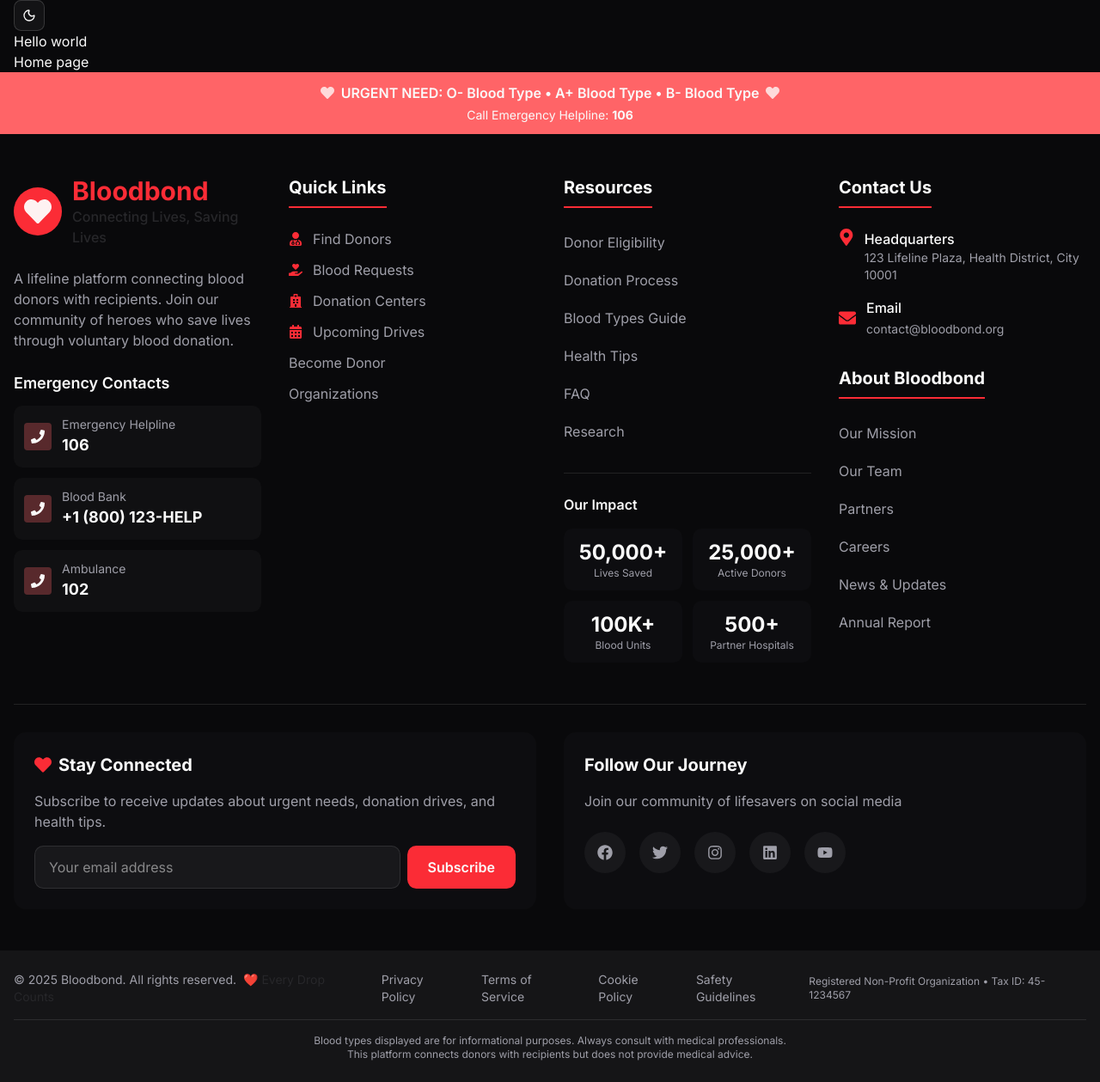
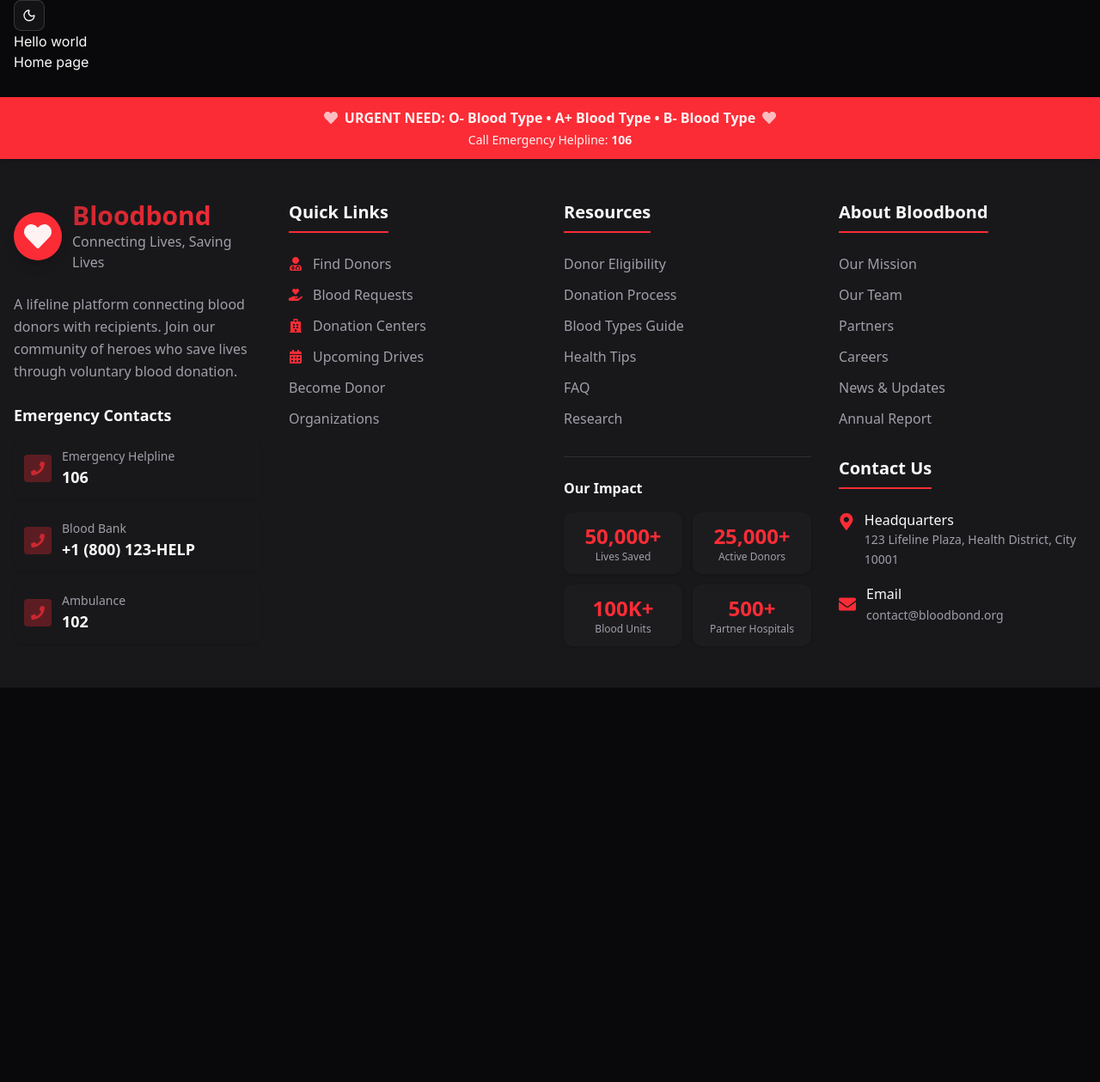
Before and after one commit to rashedulraha/BloodBond-Client, a React (Vite) app: page / in a window 1280 px wide. Shown: the whole page at 86% size. After the commit the page ends 800 px from the top, so only its background shows below. Built offline with nearby package versions, Linux system fonts and the light colour scheme.

Commit message:
update main footer content

```diff
--- a/src/Page/Shared/Footer/Footer.tsx
+++ b/src/Page/Shared/Footer/Footer.tsx
@@ -1,4 +1,4 @@
-import React from "react";
+import React, { useState } from "react";
 import {
   FaHeart,
   FaHandHoldingHeart,
@@ -15,6 +15,7 @@ import {
   FaYoutube,
 } from "react-icons/fa";
 
+// --- Interfaces ---
 interface FooterLink {
   name: string;
   href: string;
@@ -25,9 +26,7 @@ interface FooterProps {
   className?: string;
 }
 
-const Footer: React.FC<FooterProps> = ({ className = "" }) => {
-  const currentYear = new Date().getFullYear();
-
+// --- Static Data (moved outside component for performance) ---
 const quickLinks: FooterLink[] = [
   {
     name: "Find Donors",
@@ -82,31 +81,31 @@ const Footer: React.FC<FooterProps> = ({ className = "" }) => {
     icon: <FaFacebook />,
     href: "#",
     label: "Facebook",
-      color: "hover:text-primary",
+    color: "hover:text-blue-600",
   },
   {
     icon: <FaTwitter />,
     href: "#",
     label: "Twitter",
-      color: "hover:text-primary",
+    color: "hover:text-sky-500",
   },
   {
     icon: <FaInstagram />,
     href: "#",
     label: "Instagram",
-      color: "hover:text-accent",
+    color: "hover:text-pink-600",
   },
   {
     icon: <FaLinkedin />,
     href: "#",
     label: "LinkedIn",
-      color: "hover:text-primary",
+    color: "hover:text-blue-700",
   },
   {
     icon: <FaYoutube />,
     href: "#",
     label: "YouTube",
-      color: "hover:text-destructive",
+    color: "hover:text-red-600",
   },
 ];
 
@@ -117,83 +116,30 @@ const Footer: React.FC<FooterProps> = ({ className = "" }) => {
   { label: "Partner Hospitals", value: "500+" },
 ];
 
-  return (
-    <footer className={`bg-background text-foreground ${className}`}>
-      {/* Emergency Banner */}
-      <div className="bg-destructive py-3 text-center">
-        <div className="container mx-auto px-4">
-          <p className="font-semibold flex items-center justify-center gap-2">
-            <FaHeart className="animate-pulse text-primary-foreground" />
-            <span>
-              URGENT NEED: O- Blood Type • A+ Blood Type • B- Blood Type
-            </span>
-            <FaHeart className="animate-pulse text-primary-foreground" />
-          </p>
-          <p className="text-sm mt-1">
-            Call Emergency Helpline: <strong>106</strong>
-          </p>
-        </div>
-      </div>
+const legalLinks = [
+  { href: "/privacy", label: "Privacy Policy" },
+  { href: "/terms", label: "Terms of Service" },
+  { href: "/cookies", label: "Cookie Policy" },
+  { href: "/safety", label: "Safety Guidelines" },
+];
 
-      {/* Main Footer Content */}
-      <div className="container mx-auto px-4 py-12">
-        <div className="grid grid-cols-1 md:grid-cols-2 lg:grid-cols-4 gap-8">
-          {/* Brand Section */}
-          <div className="space-y-6">
-            <div className="flex items-center gap-3">
-              <div className="bg-primary p-3 rounded-full">
-                <FaHeart className="w-8 h-8 text-primary-foreground" />
-              </div>
+// --- Sub-components ---
+
+// Reusable component for link sections
+const FooterLinks: React.FC<{ title: string; links: FooterLink[] }> = ({
+  title,
+  links,
+}) => (
   <div>
-                <h2 className="text-3xl font-bold text-primary">Bloodbond</h2>
-                <p className="text-accent font-medium">
-                  Connecting Lives, Saving Lives
-                </p>
-              </div>
-            </div>
-
-            <p className="text-muted-foreground">
-              A lifeline platform connecting blood donors with recipients. Join
-              our community of heroes who save lives through voluntary blood
-              donation.
-            </p>
-
-            {/* Emergency Contacts */}
-            <div className="space-y-3">
-              <h3 className="text-lg font-semibold text-foreground">
-                Emergency Contacts
-              </h3>
-              {emergencyContacts.map((contact, idx) => (
-                <div
-                  key={idx}
-                  className="flex items-center gap-3 p-3 bg-card/50 rounded-lg">
-                  <div className="bg-destructive/30 p-2 rounded">
-                    <FaPhone className="w-4 h-4 text-destructive-foreground" />
-                  </div>
-                  <div>
-                    <p className="text-sm text-muted-foreground">
-                      {contact.label}
-                    </p>
-                    <p className="font-bold text-lg text-foreground">
-                      {contact.number}
-                    </p>
-                  </div>
-                </div>
-              ))}
-            </div>
-          </div>
-
-          {/* Quick Links */}
-          <div>
-            <h3 className="text-xl font-bold mb-6 pb-2 border-b-2 border-primary inline-block">
-              Quick Links
+    <h3 className="text-xl font-bold mb-6 pb-2 border-b-2 border-primary inline-block font-sans">
+      {title}
     </h3>
     <ul className="space-y-3">
-              {quickLinks.map((link) => (
+      {links.map((link) => (
         <li key={link.name}>
           <a
             href={link.href}
-                    className="flex items-center gap-3 text-muted-foreground hover:text-foreground hover:translate-x-2 transition-all duration-300 group">
+            className="flex items-center gap-3 text-muted-foreground hover:text-foreground hover:translate-x-2 transition-all duration-300 group font-sans">
             {link.icon && (
               <span className="text-primary group-hover:scale-110 transition-transform">
                 {link.icon}
@@ -205,36 +151,146 @@ const Footer: React.FC<FooterProps> = ({ className = "" }) => {
       ))}
     </ul>
   </div>
+);
 
-          {/* Resources */}
+// Brand and Emergency Contacts Section
+const FooterBrand: React.FC = () => (
+  <div className="space-y-6">
+    <div className="flex items-center gap-3">
+      <div className="bg-primary p-3 rounded-full shadow-lg">
+        <FaHeart className="w-8 h-8 text-primary-foreground" />
+      </div>
       <div>
-            <h3 className="text-xl font-bold mb-6 pb-2 border-b-2 border-primary inline-block">
-              Resources
+        <h2 className="text-3xl font-bold bg-gradient-to-r from-primary/80 to-primary bg-clip-text text-transparent font-sans">
+          Bloodbond
+        </h2>
+        <p className="text-muted-foreground font-medium font-sans">
+          Connecting Lives, Saving Lives
+        </p>
+      </div>
+    </div>
+    <p className="text-muted-foreground font-sans leading-relaxed">
+      A lifeline platform connecting blood donors with recipients. Join our
+      community of heroes who save lives through voluntary blood donation.
+    </p>
+    <div className="space-y-3">
+      <h3 className="text-lg font-semibold text-foreground font-sans">
+        Emergency Contacts
       </h3>
-            <ul className="space-y-3">
-              {resources.map((link) => (
-                <li key={link.name}>
-                  <a
-                    href={link.href}
-                    className="text-muted-foreground hover:text-foreground hover:translate-x-2 transition-all duration-300 block py-1">
-                    {link.name}
-                  </a>
-                </li>
+      {emergencyContacts.map((contact, idx) => (
+        <div
+          key={idx}
+          className="flex items-center gap-3 p-3 bg-card/50 rounded-lg shadow-sm">
+          <div className="bg-primary/30 p-2 rounded">
+            <FaPhone className="w-4 h-4 text-primary/70" />
+          </div>
+          <div>
+            <p className="text-sm text-muted-foreground font-sans">
+              {contact.label}
+            </p>
+            <p className="font-bold text-lg text-foreground font-sans">
+              {contact.number}
+            </p>
+          </div>
+        </div>
       ))}
-            </ul>
+    </div>
+  </div>
+);
 
-            {/* Stats */}
+// Newsletter Section
+const NewsletterSection: React.FC = () => {
+  const [email, setEmail] = useState("");
+  const [isSubscribed, setIsSubscribed] = useState(false);
+
+  const handleSubmit = (e: React.FormEvent) => {
+    e.preventDefault();
+    if (!email) return;
+    // In a real app, you would send this to your backend
+    console.log("Subscribed email:", email);
+    setIsSubscribed(true);
+    setTimeout(() => setIsSubscribed(false), 3000);
+    setEmail("");
+  };
+
+  return (
+    <div className="bg-card/50 p-6 rounded-xl shadow-sm">
+      <h3 className="text-xl font-bold mb-4 flex items-center gap-2 text-foreground font-sans">
+        <FaHeart className="text-primary" />
+        Stay Connected
+      </h3>
+      <p className="text-muted-foreground mb-4 font-sans leading-relaxed">
+        Subscribe to receive updates about urgent needs, donation drives, and
+        health tips.
+      </p>
+      {isSubscribed ? (
+        <div className="bg-primary/10 text-primary p-3 rounded-lg text-center font-sans">
+          Thank you for subscribing!
+        </div>
+      ) : (
+        <form onSubmit={handleSubmit} className="flex gap-2">
+          <input
+            type="email"
+            value={email}
+            onChange={(e) => setEmail(e.target.value)}
+            placeholder="Your email address"
+            required
+            className="flex-1 px-4 py-3 bg-background border border-input rounded-lg focus:outline-none focus:ring-2 focus:ring-ring focus:border-transparent text-foreground font-sans"
+          />
+          <button
+            type="submit"
+            className="bg-primary text-primary-foreground hover:bg-primary/90 px-6 py-3 rounded-lg font-semibold transition-all duration-300 transform hover:scale-105 font-sans shadow-sm">
+            Subscribe
+          </button>
+        </form>
+      )}
+    </div>
+  );
+};
+
+// Main Footer Component
+const Footer: React.FC<FooterProps> = ({ className = "" }) => {
+  const currentYear = new Date().getFullYear();
+
+  return (
+    <footer className={`bg-card text-card-foreground ${className} font-sans`}>
+      {/* Emergency Banner */}
+      <div className="bg-primary text-primary-foreground py-3 text-center shadow-md">
+        <div className="container mx-auto px-4">
+          <p className="font-semibold flex items-center justify-center gap-2 font-sans">
+            <FaHeart className="animate-pulse" />
+            <span>
+              URGENT NEED: O- Blood Type • A+ Blood Type • B- Blood Type
+            </span>
+            <FaHeart className="animate-pulse" />
+          </p>
+          <p className="text-sm mt-1 font-sans">
+            Call Emergency Helpline: <strong>106</strong>
+          </p>
+        </div>
+      </div>
+
+      {/* Main Footer Content */}
+      <div className="container mx-auto px-4 py-12">
+        <div className="grid grid-cols-1 md:grid-cols-2 lg:grid-cols-4 gap-8">
+          <FooterBrand />
+          <FooterLinks title="Quick Links" links={quickLinks} />
+          <div>
+            <FooterLinks title="Resources" links={resources} />
+            {/* Stats Section */}
             <div className="mt-8 pt-6 border-t border-border">
-              <h4 className="font-semibold mb-4 text-foreground">Our Impact</h4>
+              <h4 className="font-semibold mb-4 text-foreground font-sans">
+                Our Impact
+              </h4>
               <div className="grid grid-cols-2 gap-3">
                 {stats.map((stat) => (
                   <div
                     key={stat.label}
-                    className="text-center p-3 bg-card/30 rounded-lg">
-                    <p className="text-2xl font-bold text-accent-foreground">
+                    className="text-center p-3 bg-secondary/30 rounded-lg shadow-sm">
+                    <p className="text-2xl font-bold text-primary font-sans">
                       {stat.value}
                     </p>
-                    <p className="text-xs text-muted-foreground">
+                    <p className="text-xs text-muted-foreground font-sans">
                       {stat.label}
                     </p>
                   </div>
@@ -242,19 +298,21 @@ const Footer: React.FC<FooterProps> = ({ className = "" }) => {
               </div>
             </div>
           </div>
-
-          {/* Contact & About */}
           <div className="space-y-8">
+            <FooterLinks title="About Bloodbond" links={aboutUs} />
+            {/* Contact Us Section */}
             <div>
-              <h3 className="text-xl font-bold mb-6 pb-2 border-b-2 border-primary inline-block">
+              <h3 className="text-xl font-bold mb-6 pb-2 border-b-2 border-primary inline-block font-sans">
                 Contact Us
               </h3>
               <div className="space-y-4">
                 <div className="flex items-start gap-3">
-                  <FaMapMarkerAlt className="w-5 h-5 text-primary" />
+                  <FaMapMarkerAlt className="w-5 h-5 text-primary mt-1" />
                   <div>
-                    <p className="font-medium">Headquarters</p>
-                    <p className="text-muted-foreground text-sm">
+                    <p className="font-medium text-foreground font-sans">
+                      Headquarters
+                    </p>
+                    <p className="text-muted-foreground text-sm font-sans leading-relaxed">
                       123 Lifeline Plaza, Health District, City 10001
                     </p>
                   </div>
@@ -262,128 +320,18 @@ const Footer: React.FC<FooterProps> = ({ className = "" }) => {
                 <div className="flex items-center gap-3">
                   <FaEnvelope className="w-5 h-5 text-primary" />
                   <div>
-                    <p className="font-medium">Email</p>
+                    <p className="font-medium text-foreground font-sans">
+                      Email
+                    </p>
                     <a
                       href="mailto:contact@bloodbond.org"
-                      className="text-muted-foreground hover:text-foreground text-sm">
+                      className="text-muted-foreground hover:text-foreground text-sm font-sans">
                       contact@bloodbond.org
                     </a>
                   </div>
                 </div>
               </div>
             </div>
-
-            <div>
-              <h3 className="text-xl font-bold mb-6 pb-2 border-b-2 border-primary inline-block">
-                About Bloodbond
-              </h3>
-              <ul className="space-y-3">
-                {aboutUs.map((link) => (
-                  <li key={link.name}>
-                    <a
-                      href={link.href}
-                      className="text-muted-foreground hover:text-foreground transition-colors duration-300 block py-1">
-                      {link.name}
-                    </a>
-                  </li>
-                ))}
-              </ul>
-            </div>
-          </div>
-        </div>
-
-        {/* Newsletter & Social */}
-        <div className="mt-12 pt-8 border-t border-border grid grid-cols-1 lg:grid-cols-2 gap-8">
-          {/* Newsletter */}
-          <div className="bg-card/30 p-6 rounded-xl">
-            <h3 className="text-xl font-bold mb-4 flex items-center gap-2">
-              <FaHeart className="text-primary" />
-              Stay Connected
-            </h3>
-            <p className="text-muted-foreground mb-4">
-              Subscribe to receive updates about urgent needs, donation drives,
-              and health tips.
-            </p>
-            <div className="flex gap-2">
-              <input
-                type="email"
-                placeholder="Your email address"
-                className="flex-1 px-4 py-3 bg-card border border-border rounded-lg focus:outline-none focus:ring-2 focus:ring-primary focus:border-transparent text-foreground"
-              />
-              <button className="bg-primary hover:bg-primary-foreground px-6 py-3 rounded-lg font-semibold transition-all duration-300 transform hover:scale-105">
-                Subscribe
-              </button>
-            </div>
-          </div>
-
-          {/* Social Media */}
-          <div className="bg-card/30 p-6 rounded-xl">
-            <h3 className="text-xl font-bold mb-4">Follow Our Journey</h3>
-            <p className="text-muted-foreground mb-6">
-              Join our community of lifesavers on social media
-            </p>
-            <div className="flex gap-4">
-              {socialLinks.map((social) => (
-                <a
-                  key={social.label}
-                  href={social.href}
-                  target="_blank"
-                  rel="noopener noreferrer"
-                  aria-label={social.label}
-                  className={`bg-card text-muted-foreground ${social.color} w-12 h-12 rounded-full flex items-center justify-center text-lg transition-all duration-300 transform hover:scale-110 hover:bg-card`}>
-                  {social.icon}
-                </a>
-              ))}
-            </div>
-          </div>
-        </div>
-      </div>
-
-      {/* Bottom Bar */}
-      <div className="bg-card/80 py-6">
-        <div className="container mx-auto px-4">
-          <div className="flex flex-col md:flex-row justify-between items-center gap-4">
-            <div className="text-sm text-muted-foreground">
-              © {currentYear} Bloodbond. All rights reserved.
-              <span className="text-accent ml-2">❤️ Every Drop Counts</span>
-            </div>
-
-            <div className="flex items-center gap-6 text-sm">
-              <a
-                href="/privacy"
-                className="text-muted-foreground hover:text-foreground transition-colors">
-                Privacy Policy
-              </a>
-              <a
-                href="/terms"
-                className="text-muted-foreground hover:text-foreground transition-colors">
-                Terms of Service
-              </a>
-              <a
-                href="/cookies"
-                className="text-muted-foreground hover:text-foreground transition-colors">
-                Cookie Policy
-              </a>
-              <a
-                href="/safety"
-                className="text-muted-foreground hover:text-foreground transition-colors">
-                Safety Guidelines
-              </a>
-            </div>
-
-            <div className="text-xs text-muted-foreground">
-              Registered Non-Profit Organization • Tax ID: 45-1234567
-            </div>
-          </div>
-
-          <div className="mt-4 pt-4 border-t border-border text-center">
-            <p className="text-xs text-muted-foreground">
-              Blood types displayed are for informational purposes. Always
-              consult with medical professionals.
-              <br />
-              This platform connects donors with recipients but does not provide
-              medical advice.
-            </p>
           </div>
         </div>
       </div>
```
Lines whose indentation alone changed are shown as unchanged.
